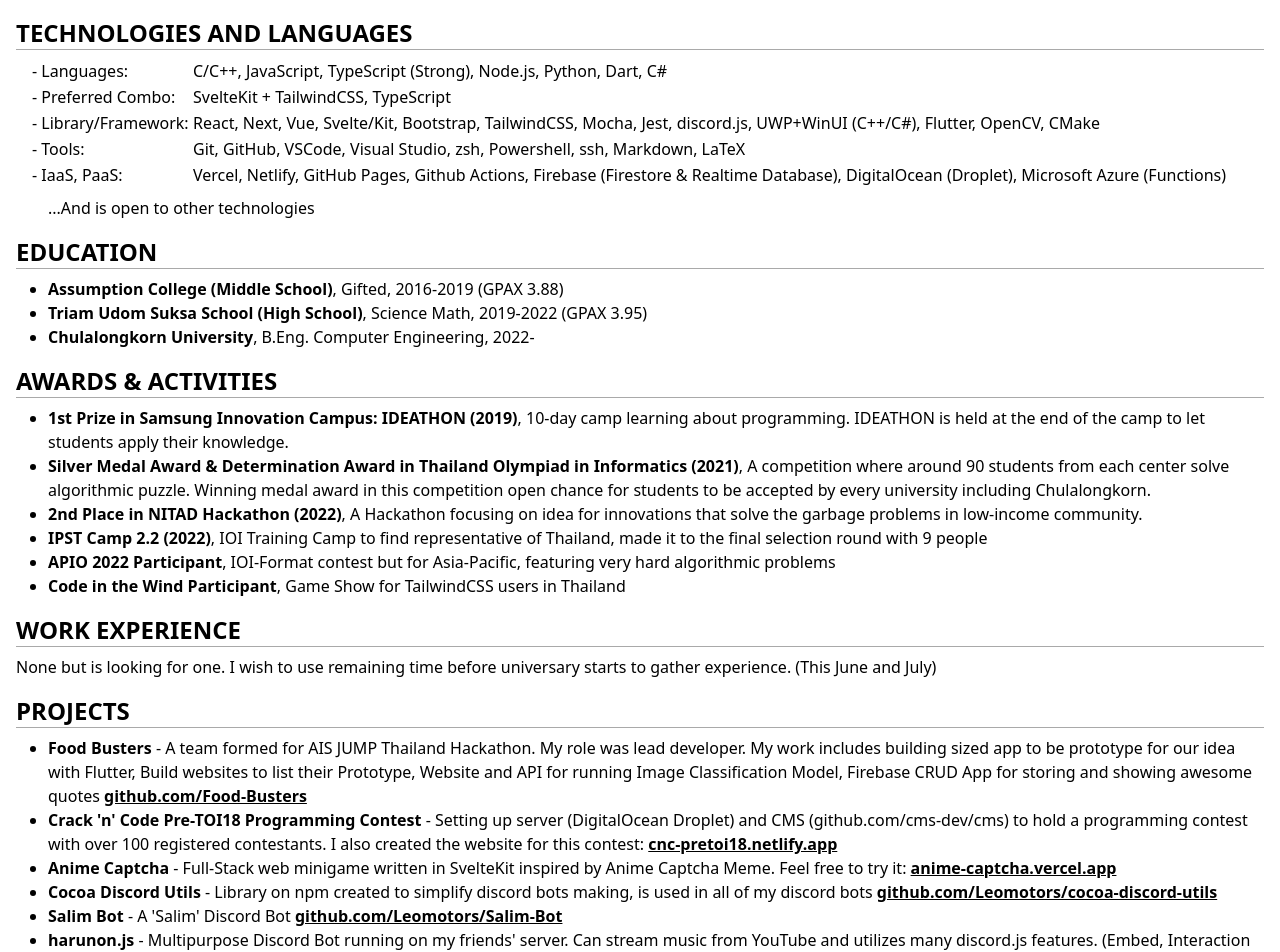
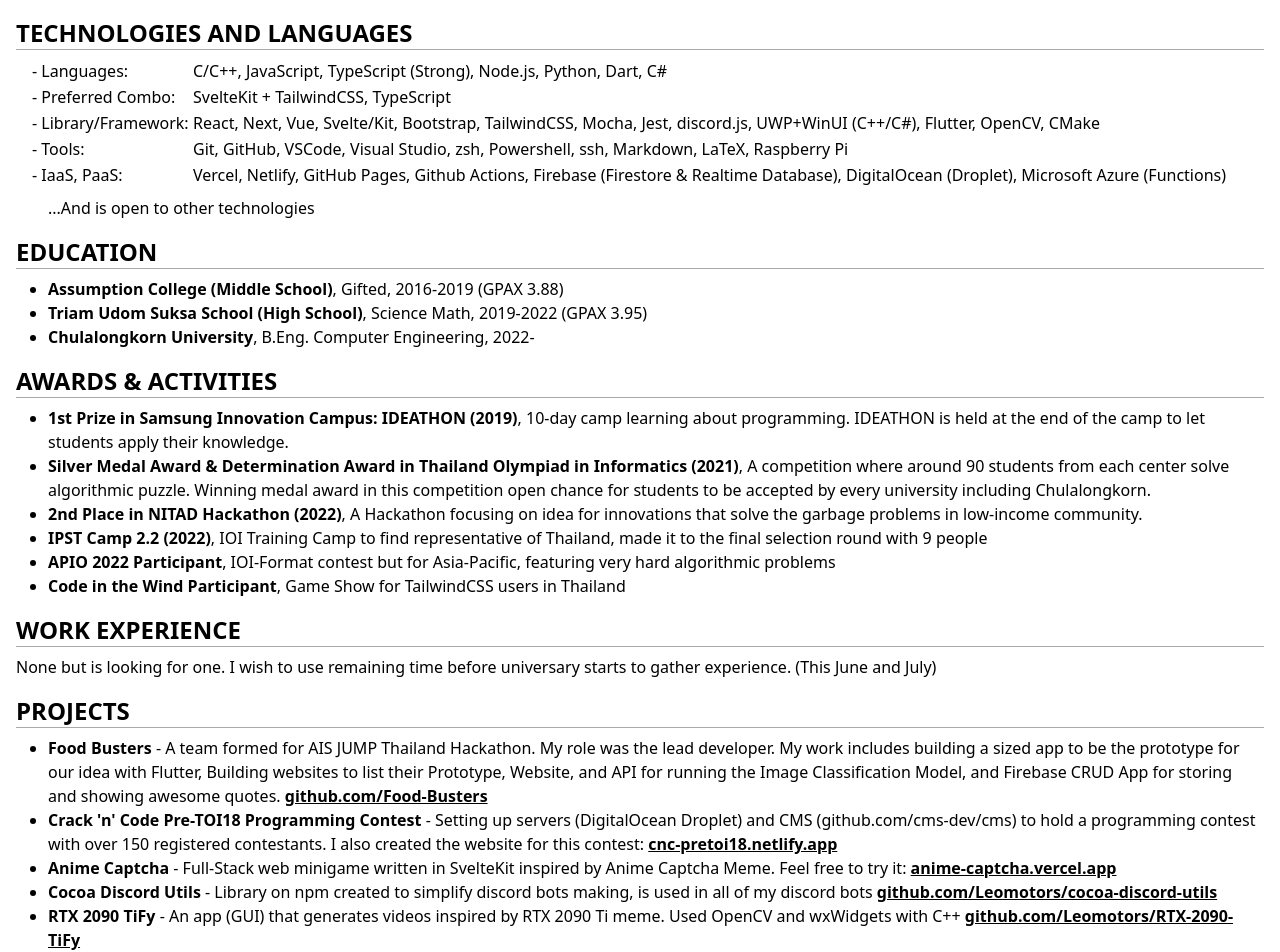
Before and after one commit to leomotors/resumette, a Svelte app: page / in a window 1280 px wide. Shown: the part 360-1312 px from the top of the page. Built offline with nearby package versions, Linux system fonts and the light colour scheme.

Commit message:
Update data

```diff
--- a/src/data.ts
+++ b/src/data.ts
@@ -30,7 +30,7 @@
   {
     section: "Tools:",
     details:
-      "Git, GitHub, VSCode, Visual Studio, zsh, Powershell, ssh, Markdown, LaTeX",
+      "Git, GitHub, VSCode, Visual Studio, zsh, Powershell, ssh, Markdown, LaTeX, Raspberry Pi",
   },
   {
     section: "IaaS, PaaS:",
@@ -92,13 +92,13 @@
   {
     name: "Food Busters",
     details:
-      "A team formed for AIS JUMP Thailand Hackathon. My role was lead developer. My work includes building sized app to be prototype for our idea with Flutter, Build websites to list their Prototype, Website and API for running Image Classification Model, Firebase CRUD App for storing and showing awesome quotes",
+      "A team formed for AIS JUMP Thailand Hackathon. My role was the lead developer. My work includes building a sized app to be the prototype for our idea with Flutter, Building websites to list their Prototype, Website, and API for running the Image Classification Model, and Firebase CRUD App for storing and showing awesome quotes.",
     url: "github.com/Food-Busters",
   },
   {
     name: "Crack 'n' Code Pre-TOI18 Programming Contest",
     details:
-      "Setting up server (DigitalOcean Droplet) and CMS (github.com/cms-dev/cms) to hold a programming contest with over 100 registered contestants. I also created the website for this contest:",
+      "Setting up servers (DigitalOcean Droplet) and CMS (github.com/cms-dev/cms) to hold a programming contest with over 150 registered contestants. I also created the website for this contest:",
     url: "cnc-pretoi18.netlify.app",
   },
   {
@@ -112,6 +112,12 @@
     details:
       "Library on npm created to simplify discord bots making, is used in all of my discord bots",
     url: "github.com/Leomotors/cocoa-discord-utils",
+  },
+  {
+    name: "RTX 2090 TiFy",
+    details:
+      "An app (GUI) that generates videos inspired by RTX 2090 Ti meme. Used OpenCV and wxWidgets with C++",
+    url: "github.com/Leomotors/RTX-2090-TiFy",
   },
   {
     name: "Salim Bot",
```
